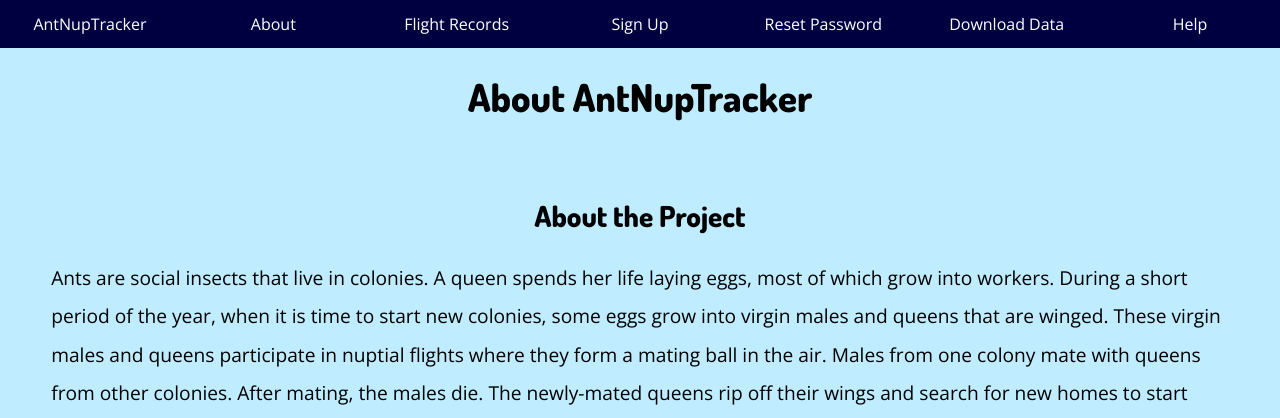
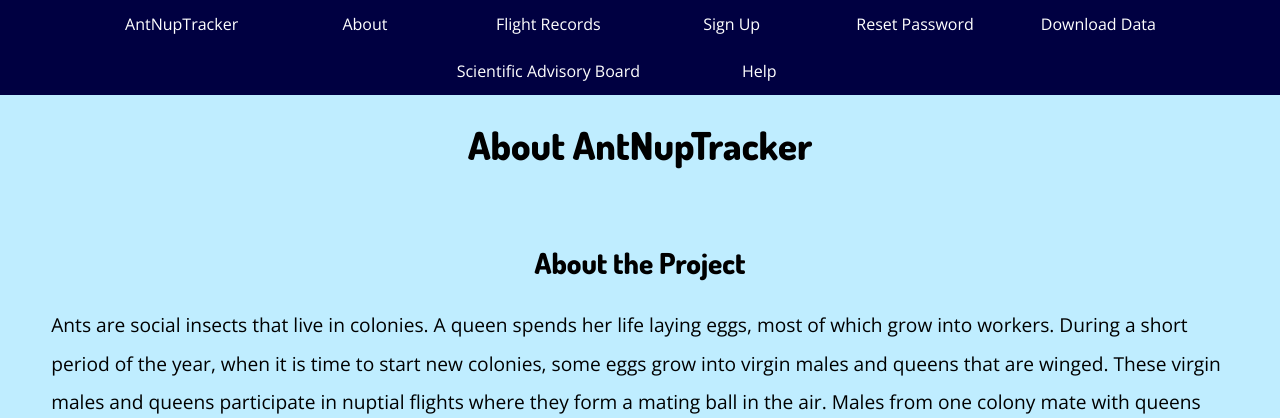
Before and after one commit to bzrudski/antnuptracker-server, a Django app: page /about/ in a window 1280 px wide. Shown: the top 418 px of the page. Run offline with Django 3.2, Linux system fonts and the light colour scheme; parts of the project's set-up code (start-up, migrations or seed data) failed here and were passed over.

Commit message:
Add view for scientific advisory board

```diff
--- a/nuptialtracker/nuptiallog/templates/nuptiallog/template.html
+++ b/nuptialtracker/nuptiallog/templates/nuptiallog/template.html
@@ -13,13 +13,14 @@
     {% block toolbar %}
     {% if not mobile %}
     <div id="toolbar">
-        <a id="home" href="{% url 'home' %}" class="menubutton" onclick="document.location.href=`{% url 'home' %}`">AntNupTracker</a>
-        <a id="about" href="{% url 'about' %}" class="menubutton" onclick="document.location.href=`{% url 'about' %}`">About</a>
-        <a id="browse" href="{% url 'browse' %}" class="menubutton" onclick="document.location.href=`{% url 'browse' %}`">Flight Records</a>
-        <a id="signup" href="{% url 'create-account' %}" class="menubutton" onclick="document.location.href=`{% url 'create-account' %}`">Sign Up</a>
-        <a id="reset" href="{% url 'reset-password' %}" class="menubutton" onclick="document.location.href=`{% url 'reset-password' %}`">Reset Password</a>
-        <a id="download" href="{% url 'download' %}" class="menubutton" onclick="document.location.href=`{% url 'download' %}`">Download Data</a>
-        <a id="help" href="{% url 'help' %}" class="menubutton" onclick="document.location.href=`{% url 'help' %}`">Help</a>
+        <a id="home" href="{% url 'home' %}" class="menubutton">AntNupTracker</a>
+        <a id="about" href="{% url 'about' %}" class="menubutton">About</a>
+        <a id="browse" href="{% url 'browse' %}" class="menubutton">Flight Records</a>
+        <a id="signup" href="{% url 'create-account' %}" class="menubutton">Sign Up</a>
+        <a id="reset" href="{% url 'reset-password' %}" class="menubutton">Reset Password</a>
+        <a id="download" href="{% url 'download' %}" class="menubutton">Download Data</a>
+        <a id="scientific" href="{% url 'scientificAdvisoryBoard' %}" class="menubutton">Scientific Advisory Board</a>
+        <a id="help" href="{% url 'help' %}" class="menubutton">Help</a>
     </div>
     {% endif %}
     {% endblock %}
--- a/nuptialtracker/nuptiallog/urls.py
+++ b/nuptialtracker/nuptiallog/urls.py
@@ -20,7 +20,7 @@
 from django.urls import path, include
 from django.conf.urls import url
 from rest_framework.urlpatterns import format_suffix_patterns
-from .views import FlightList, FlightDetail, GenusListView, SpeciesDetailView, ImageView, UserListView, CommentList, ChangelogForFlight, CreateUserForm, UserActivationView, ResetPasswordForm, ChangePasswordForm, WeatherForFlight, MyFlightsList, MySpeciesList, UpdateMySpeciesList, welcome, download, UserDetailView, communityStandards, about, helpView, ValidateFlight, FlightListNested, browse, terms, privacy, applicense, serverlicense, taxonomy
+from .views import FlightList, FlightDetail, GenusListView, SpeciesDetailView, ImageView, UserListView, CommentList, ChangelogForFlight, CreateUserForm, UserActivationView, ResetPasswordForm, ChangePasswordForm, WeatherForFlight, MyFlightsList, MySpeciesList, UpdateMySpeciesList, welcome, download, UserDetailView, communityStandards, about, helpView, ValidateFlight, FlightListNested, browse, terms, privacy, applicense, serverlicense, taxonomy, scientificAdvisoryBoard
 from .pandasViews import FlightDataExport
 
 urlpatterns = [
@@ -47,6 +47,7 @@
     path('passchange/<str:uidb64>/<str:token>/', ChangePasswordForm.as_view(), name="changepass"),
     path('community-standards/', communityStandards, name="community_standards"),
     path('about/', about, name="about"),
+    path('scientific-advisory-board/', scientificAdvisoryBoard, name="scientificAdvisoryBoard"),
     path('help/', helpView, name="help"),
     path('privacy-policy/', privacy, name="privacy"),
     path('terms-and-conditions/', terms, name="terms"),
--- a/nuptialtracker/nuptiallog/views.py
+++ b/nuptialtracker/nuptiallog/views.py
@@ -24,7 +24,7 @@
 from rest_framework import generics
 from rest_framework import permissions
 from rest_framework import status
-from .models import Flight, Comment, Changelog, Weather, Role, Device, Genus, Species
+from .models import Flight, Comment, Changelog, Weather, Role, Device, Genus, Species, ScientificAdvisor
 from .serializers import FlightSerializer, CommentSerializer, FlightUserSerializer, FlightSerializerBarebones, ChangelogSerializer, WeatherSerializer, SpeciesSerializer, SpeciesListSerializer, GenusSerializer, GenusListSerializer, FlightSerializerFull, FlightSerializerExport
 from .permissions import IsOwnerOrReadOnly, IsOwner, IsProfessional
 from .weather import getWeatherForFlight
@@ -856,6 +856,11 @@
 def privacy(request):
     return render(request, 'nuptiallog/PrivacyPolicy.html')
 
+def scientificAdvisoryBoard(request):
+    scientists = ScientificAdvisor.objects.all()
+
+    return render(request, 'nuptiallog/ScientificAdvisoryBoard.html', {"scientists": scientists})
+
 def helpView(request):
     questions = getFaqs()
     return render(request, 'nuptiallog/Help.html', {"questions":questions})
```
